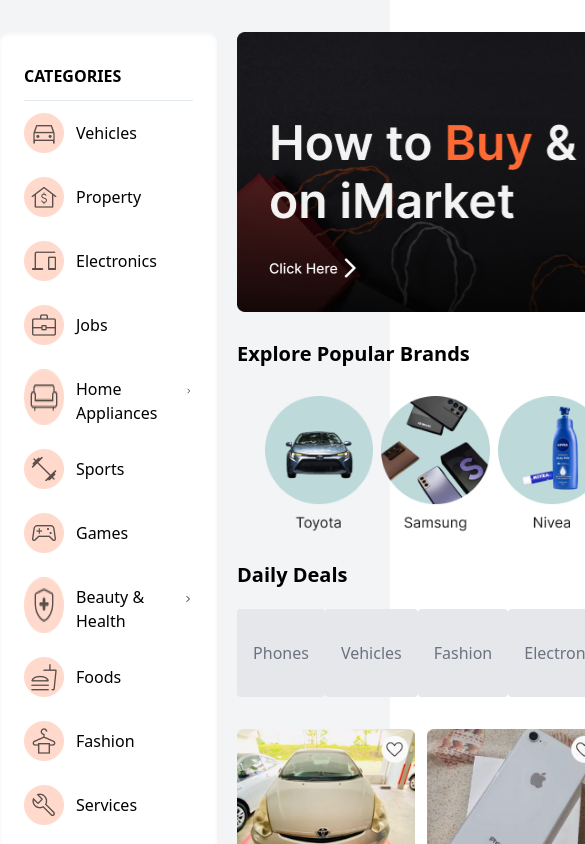
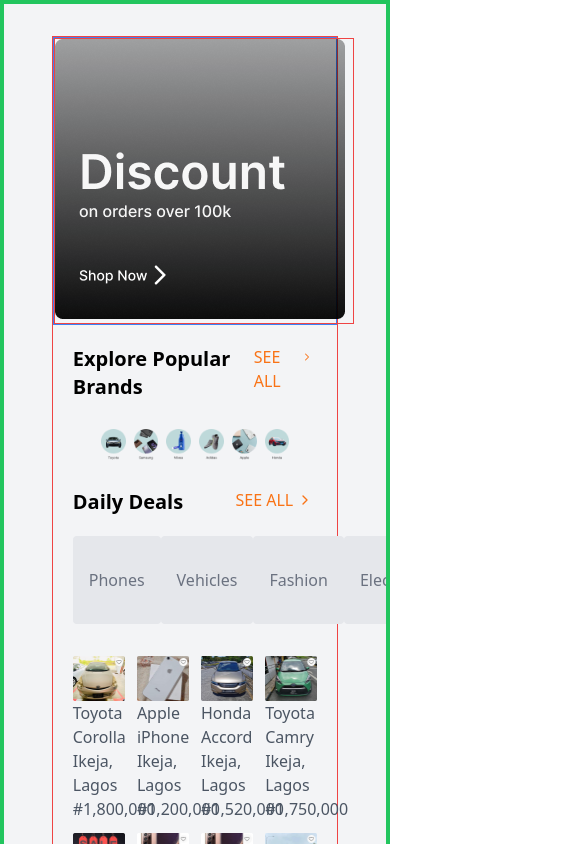
Before and after one commit to Temibobo/IMarket-Project, a React (Create React App) app in the folder imarket-app/: page / in a window 390 px wide. Shown: the top 844 px of the page, 585 px wide, since content can reach past the window. Built offline with nearby package versions, Linux system fonts and the light colour scheme.

Commit message:
made changes in responsiveness

```diff
--- a/imarket-app/package.json
+++ b/imarket-app/package.json
@@ -14,7 +14,7 @@
     "react-feather": "^2.0.10",
     "react-icons": "^4.6.0",
     "react-router-dom": "^6.4.3",
-    "react-scripts": "5.0.1",
+    "react-scripts": "^5.0.1",
     "web-vitals": "^2.1.4"
   },
   "scripts": {
--- a/imarket-app/src/App.js
+++ b/imarket-app/src/App.js
@@ -22,6 +22,7 @@
           <Route path='/create' element={<Create/>}/>
           <Route path='/create2' element={<Create2/>}/>
           <Route path='/popup' element={<Popup/>}/>
+          <Route path='/Home' element={<Home/>}/>
 
     </Routes>
 
--- a/imarket-app/src/Components/ProductGallery.js
+++ b/imarket-app/src/Components/ProductGallery.js
@@ -34,11 +34,12 @@
 
 
     return(
-        <div onClick={() => setPopupOn(true)} type="button" className="gallery flex place-content-evenly bg-gray-100 pt-8">
-            <div className="sidebar bg-white p-6  border-gray-300 rounded-lg shadow-inner  dark:border-gray-700">
+        <div onClick={() => setPopupOn(false)} type="button" className="gallery flex place-content-evenly w-screen border-4 box-border overflow-x-hidden border-green-500 bg-gray-100 pt-8">
+
+            <div className="sidebar bg-white p-6 hidden md:block w-1/4 border-gray-300 rounded-lg shadow-inner  dark:border-gray-700">
                 <h4 className="uppercase font-bold mt-2 mr-1">Categories</h4>
                 <div className="h-px bg-slate-200 mt-3 mb-3"></div>
-                <ul className="left m-4flex flex-col space-y-6">
+                <ul className="left m-4 flex flex-col space-y-6">
                     <li className=" flex gap-3"><img src={vehicles}/><span className="pt-2 mr-16">Vehicles</span><FiChevronRight className="mt-3.5"/></li>
                     <li className=" flex gap-3"><img src={Property}/><span className="pt-2 mr-16">Property</span><FiChevronRight className="mt-3.5"/></li>
                     <li className=" flex gap-3"><img src={Electronics}/><span className="pt-2 mr-12">Electronics</span><FiChevronRight className="mt-3.5"/></li>
@@ -57,11 +58,11 @@
             </div>
 
 
-                    <div className="flex flex-col">
-                            <div className="flex h-72 ml-5" >
+                    <div className="flex w-3/4 border border-red-500 flex-col">
+                         <div className="flex border border-blue-500 flex-wrap w-full h-72 md:pl-5 " >
 
-                                <div className="centered w-4/5 " style={{backgroundImage:`url(${card1})`,backgroundRepeat:"no-repeat",  }}></div>
-                                <div className="centered w-2/5 ml-5" style={{backgroundImage:`url(${card2})`,backgroundRepeat:"no-repeat",  }}></div>
+                                <div className=" hidden md:block w-3/5  border border-orange-500 " style={{ backgroundImage:`url(${card1})`,backgroundRepeat:"no-repeat",width:"610px", minWidth:"550px",  }}></div>
+                                <div className=" w-1/4 md:ml-8 min-w-40 border border-red-500 " style={{backgroundImage:`url(${card2})`,backgroundRepeat:"no-repeat", width:"310px", minWidth:"300px", }}></div>
                         </div>
 
 
--- a/imarket-app/src/Pages/Create.js
+++ b/imarket-app/src/Pages/Create.js
@@ -14,7 +14,7 @@
             <Nav/>
 
             <div className="grid grid-cols-2 relative ">
-                    <div className="relative" style={{backgroundImage:`url(${loginimage})`,backgroundRepeat:"no-repeat",  }}>first</div>
+                    <div className="relative" style={{backgroundImage:`url(${loginimage})`,backgroundRepeat:"no-repeat",  }}></div>
 
 
 
--- a/imarket-app/src/Pages/Create2.js
+++ b/imarket-app/src/Pages/Create2.js
@@ -36,7 +36,7 @@
 
                                                 < p className="text-xs text-left mb-4 flex"><FiCheckCircle className="mr-2 mb-2 " /> I accept the terms & conditions of the iMarket Community</p>
 
-                                                <Link to='/create' className="hover:bg-gray-300 text-white hover:text-gray-500 bg-blue-900 w-96 px-4 py-3 mx-auto rounded-md text-sm font-medium mb-5">Submit</Link>
+                                                <Link to='/Home' className="hover:bg-gray-300 text-white hover:text-gray-500 bg-blue-900 w-96 px-4 py-3 mx-auto rounded-md text-sm font-medium mb-5">Submit</Link>
                                     </form>
 
 
--- a/imarket-app/src/Pages/Login.js
+++ b/imarket-app/src/Pages/Login.js
@@ -3,6 +3,7 @@
 import Foot from "../Components/Foot";
 import loginimage from "../Image/loginimage.png";
 import { FiInstagram} from "react-icons/fi";
+import { Link } from "react-router-dom";
 
 
 function Login(){
```
Also changed, not shown: 1 other file (tests, documents, lock files or other folders).
